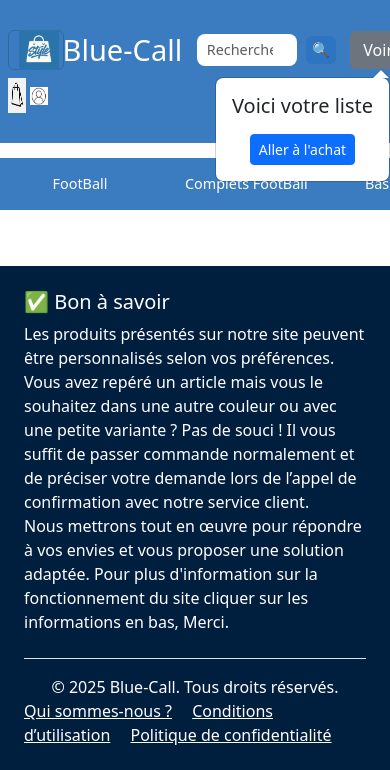
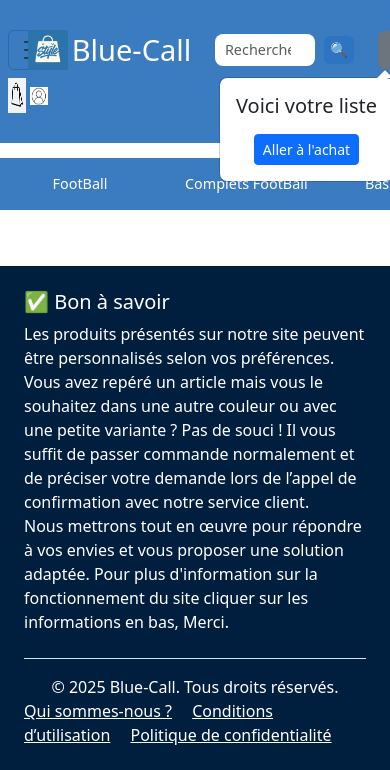
Before and after one commit to Koudousamuel/bluecall-site, a Django app: page /Maillots/ in a window 390 px wide; the page is wider, and only the part inside the window is pictured. Shown: the top 770 px of that part. Run offline with Django 5.2, Linux system fonts and the light colour scheme; data comes from the database, SQL or seed files in the repository.

Commit message:
Mise à jour du CSS pour l'affichage mobile

```diff
--- a/green/static/Green/css/stylesutilisateur.css
+++ b/green/static/Green/css/stylesutilisateur.css
@@ -160,7 +160,7 @@
         background-color: #3B7BBF;
         padding: 30px;              /* réduit l’espace pour mieux tenir à l’écran */
         gap: 8px;                  /* espace entre les éléments */
-        width: 112%;                /* prend toute la largeur de l'écran */
+        width: 119%;                /* prend toute la largeur de l'écran */
         overflow-x: auto;           /* scroll horizontal si nécessaire */
         white-space: nowrap;        /* empêche le retour à la ligne */
     }
@@ -175,11 +175,12 @@
     .tittle img {
         width: 7px;
         height: 7px;
-        margin-left: 20px; /* petite marge depuis le bord gauche */
+        margin-left: 40px; /* petite marge depuis le bord gauche */
     }
 
     /* Titre du site */
     .tittle h1 {
+        display: none;
         font-size: 1rem; /* taille raisonnable sur téléphone */
         color: white;
         font-weight: bold;
@@ -274,6 +275,7 @@
         overflow-x: auto;
         padding: 5px;
         gap: 10px;
+        width: 119%;
     }
 
     .filter-btn {
```
